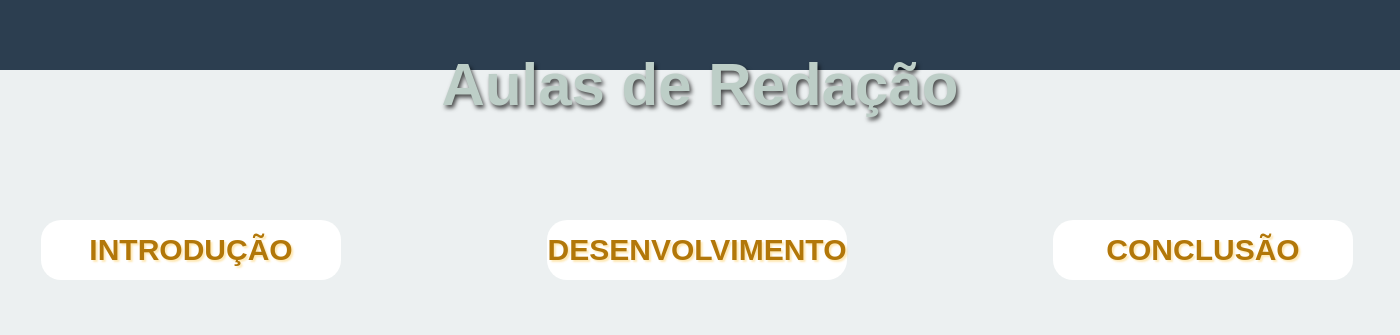
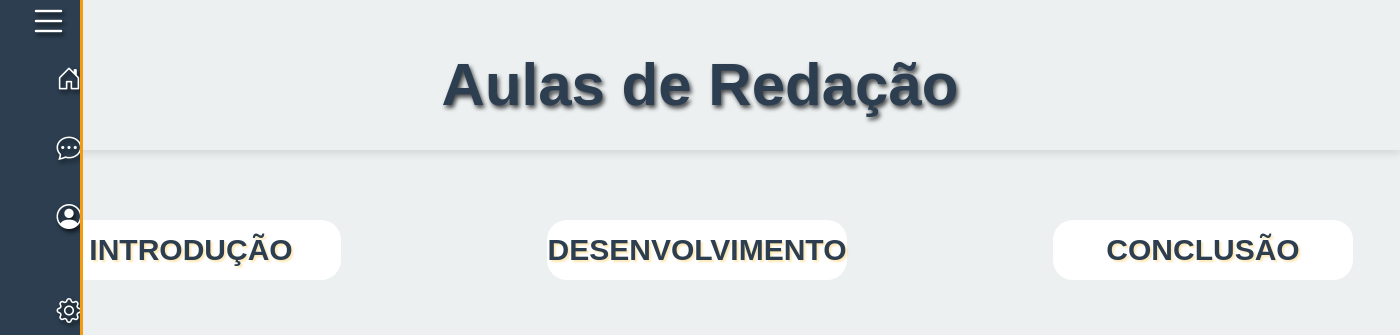
Before and after one commit to Renata-Silvax/Projeto-EduConnect, a Django app: template templates/pag_videos.html in a window 1400 px wide; the page is wider, and only the part inside the window is pictured. Shown: the top 335 px of that part. Run offline with Django 5.2, Linux system fonts and the light colour scheme; the template is opened without the code that fills it, so the values that code supplies are empty.

Commit message:
Ajustando pagina de video

```diff
--- a/css/style_videos.css
+++ b/css/style_videos.css
@@ -6,20 +6,16 @@
 
 body {
     font-family: 'Poppins', sans-serif;
-    background-color: #2C3E50;
     text-align: center;
+    background-color: #ECF0F1;
 }
 
-main {
-background-color: #ECF0F1;
-
-}
 
 /* Subtitulo para os videos*/
 
 .h2_Dicas{
     margin-bottom: 150px;
-    color: rgb(178, 119, 9);
+    color: #2C3E50;
     background-color: white;
     box-shadow: 3px black;
     height: 60px;
@@ -38,7 +34,7 @@ background-color: #ECF0F1;
 /* Videos */
 header {
     font-size: 40px;
-    color: #BDCEC7;
+    color: #2C3E50;
     text-shadow: 2px 3px 4px rgba(0, 0, 0, 0.7);
     padding-top: 20vh;
     height: 100px;
@@ -50,10 +46,11 @@ header {
     box-shadow: 0px 4px 8px rgba(0, 0, 0, 0.1);
 }
 
+/*color: rgb(178, 119, 9);*/
 
 .video_section h3 {
     font-size: 30px;
-    color: rgb(178, 119, 9);
+    color: #2C3E50;
     margin: 100px;
     text-shadow: 2px 4px 6px rgba(0, 0, 0, 0.3);
     margin-bottom: 30px;
@@ -129,3 +126,81 @@ iframe:hover {
 .bloco_videos2 iframe:hover {
     transform: scale(1.10);
 }
+
+/*Estilização da barra*/
+
+nav.menu-lateral {
+    width: 80px;
+    height: 100%;
+    background-color: #2C3E50;
+    box-shadow: 3px 0 0 #F39C12;
+    position: fixed;
+    top: 0;
+    left: 0;
+    overflow: hidden;
+    transition: width 0.5s ease-in-out;
+}
+
+nav.menu-lateral.expadir {
+    width: 300px;
+
+}
+
+.btn-expandir {
+    margin-left: 17px;
+    color: white;
+}
+
+nav.menu-lateral.expadir .txt-link {
+    margin-left: 40px;
+}
+
+
+.btn-expadir {
+    width: 100%;
+    padding-left: 100px;
+}
+
+.btn-expadir>i {
+    font-size: 24px;
+    cursor: pointer;
+}
+
+/* estilização da lista */
+ul {
+    height: 100%;
+    list-style-type: none;
+}
+
+ul li.item-menu {
+    transition: .2s;
+}
+
+ul li.ativo>a>span.icon {
+    color: #ffff;
+}
+
+ul li.item-menu:hover {
+    background-color: #F39C12;
+}
+
+ul li.item-menu a {
+    display: flex;
+    color: #ffff;
+    text-decoration: none;
+    font-size: 20px;
+    padding: 20px 4%;
+}
+
+ul li.item-menu a .txt-link {
+    font-size: 12pt;
+    color: white;
+    margin-left: 70px;
+}
+
+ul li.item-menu a .icon>i {
+    font-size: 25px;
+    display: block;
+    margin: 0px 60%;
+    opacity: 1;
+}
--- a/templates/pag_videos.html
+++ b/templates/pag_videos.html
@@ -4,6 +4,7 @@
 <head>
     <meta charset="UTF-8">
     <meta name="viewport" content="width=device-width, initial-scale=1.0">
+    <link rel="stylesheet" href="https://cdn.jsdelivr.net/npm/bootstrap-icons@1.11.3/font/bootstrap-icons.min.css">
     <link rel="stylesheet" href="../css/style_videos.css">
     <title>Document</title>
 </head>
@@ -12,6 +13,51 @@
 
     <header>
         <h2>Aulas de Redação</h2>
+
+        <!-- barra do menu, com outros conteúdos. -->
+        <nav class="menu-lateral">
+            <div class="btn-expandir">
+                <i class="bi bi-list tamanho-btn" id="btn-exp"></i>
+            </div>
+
+            <ul>
+                <li class="item-menu ativo">
+                    <a href="#">
+                        <span class="icon"><i class="bi bi-house-door"></i></span>
+                        <span class="txt-link">Home</span>
+                    </a>
+                </li>
+
+
+
+                <li class="item-menu">
+                    <a href="../templates/pag_card.html">
+                        <span class="icon"><i class="bi bi-chat-dots"></i></span>
+                        <span class="txt-link">Recursos</span>
+                    </a>
+                </li>
+
+
+
+                <li class="item-menu">
+                    <a href="../pdfs/Manual de ajuda.pdf">
+                        <span class="icon"><i class="bi bi-person-circle"></i></span>
+                        <span class="txt-link">Manual do Usuário</span>
+                    </a>
+                </li>
+
+
+
+                <li class="item-menu">
+                    <a href="../templates/pag_estruturas.html">
+                        <span class="icon"><i class="bi bi-gear"></i></span>
+                        <span class="txt-link">Estruturas</span>
+                    </a>
+                </li>
+
+        </nav>
+
+        <script src="../js/menu.js"></script>
     </header>
 
     <!-- videos aulas do conteúdo do site -->
```
Also changed, not shown: css/style_pag_principal_oficial.css (+2 -6 lines).
